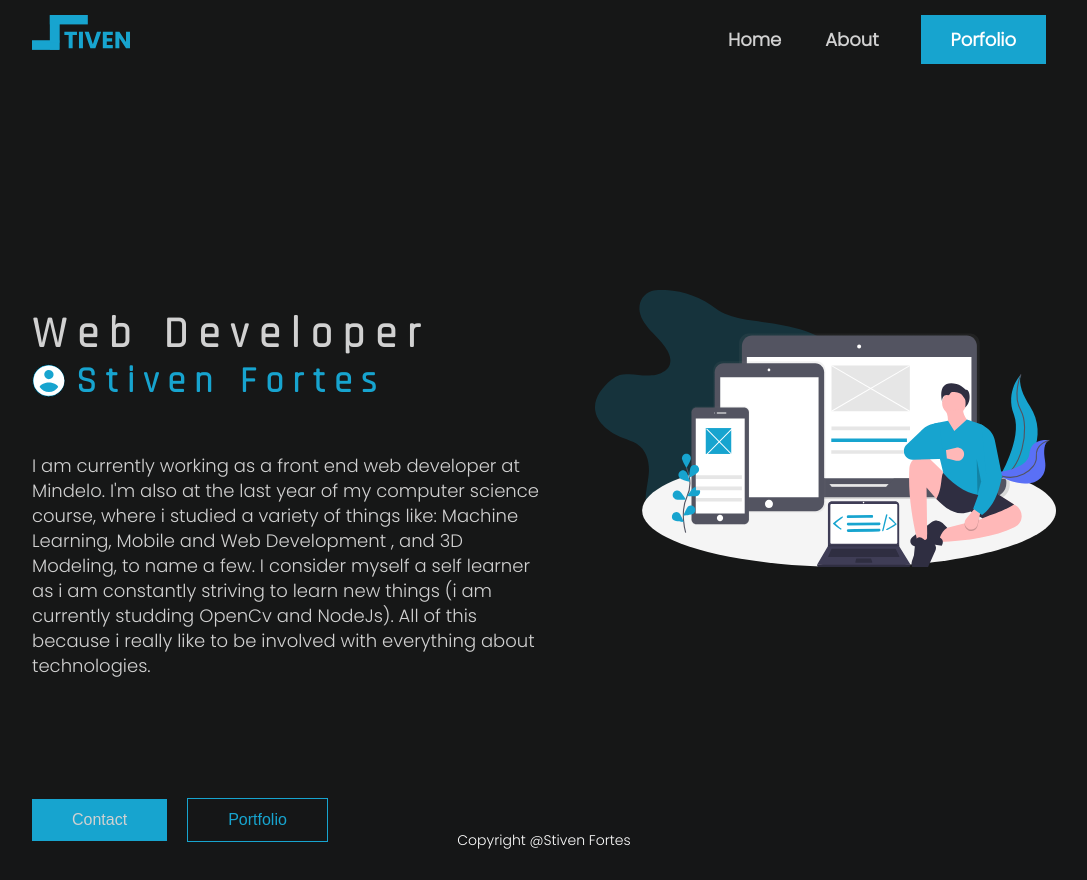
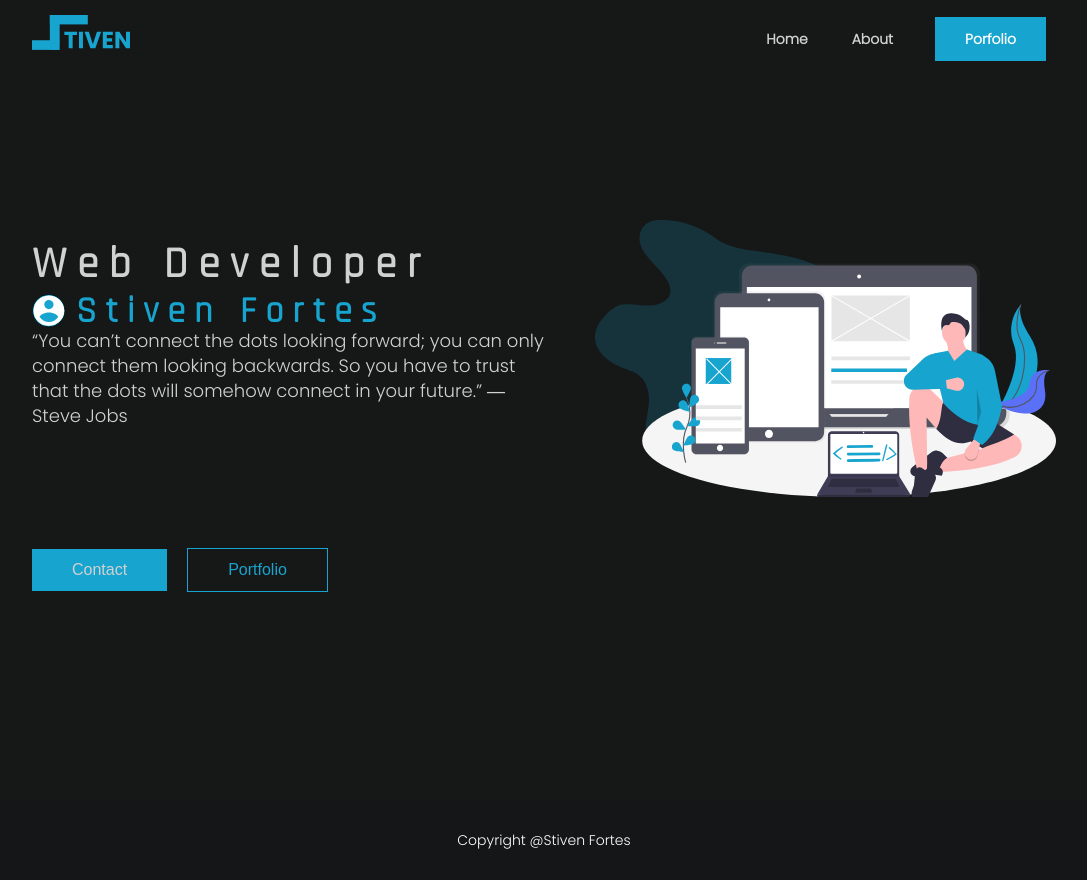
Before and after one commit to Stivifortes/Portfolio-FrontEnd-React, a React (Create React App) app: page / in a window 1280 px wide. Shown: the whole page, without its empty margins (96-1183 px from the left). Built offline with nearby package versions, Linux system fonts and the light colour scheme.

Commit message:
Changes related to my screen size

```diff
--- a/src/components/Form/index.js
+++ b/src/components/Form/index.js
@@ -28,7 +28,6 @@ export default function Form() {
       description: projectDescription.trim(),
       repository: projectRepositoryUrl.trim(),
       image_url: projectImageUrl.trim(),
-      id_user: 10,
     };
     try {
       const result = await api.post("/project", data);
--- a/src/components/Header/style.css
+++ b/src/components/Header/style.css
@@ -17,7 +17,7 @@ header {
     rgba(22, 23, 23, 1) 0%
   );
   top: 0;
-  z-index: 9999;
+  z-index: 9000;
 }
 
 nav {
@@ -28,7 +28,7 @@ nav {
 }
 .links {
   text-decoration: none;
-  font-size: 18px;
+  font-size: 14px;
   font-weight: 600;
   /* color: #737677; */
   color: #d1d1d1;
--- a/src/components/Modal/modal.css
+++ b/src/components/Modal/modal.css
@@ -8,7 +8,7 @@
   display: flex;
   justify-content: center;
   align-items: center;
-  z-index: 74;
+  z-index: 9999;
   box-sizing: border-box;
 }
 
@@ -16,7 +16,7 @@
   position: relative;
   width: 600px;
   background-color: #fff;
-  z-index: 1999;
+  z-index: 9999;
   padding: 20px;
   border-radius: 4px;
 }
--- a/src/components/Project/style.css
+++ b/src/components/Project/style.css
@@ -1,5 +1,5 @@
 .projectContainer {
-  width: 350px;
+  width: 300px;
   height: 250px;
   border: 1px solid #17a4cf;
   margin: 20px;
--- a/src/pages/About/about.css
+++ b/src/pages/About/about.css
@@ -47,7 +47,7 @@
 
 .callToAction {
   padding: 25px;
-  width: 22%;
+  width: 27%;
   height: 250px;
   border-radius: 5px;
   border: 1px solid #d1d1d1;
--- a/src/pages/About/index.js
+++ b/src/pages/About/index.js
@@ -17,7 +17,7 @@ export default function About() {
     <Layout>
       <div className="aboutContainer">
         <div className="wrappHero">
-          <section className="container">
+          <section className="container" style={{width: '90%'}}>
             <div className="hero">
               <h1 className="webDev">Stiven Fortes</h1>
               <h1 className="myName name2">Based in Mindelo, Cape Verde</h1>
@@ -70,7 +70,7 @@ export default function About() {
             </div>
             <div className="education">
               <div className="webDev" style={{ marginBottom: "20px" }}>
-                Work Experience
+                Resume
               </div>
               <div style={{ color: "#17a4cf", fontSize: "18px" }}>
                 Front-end Web Developer, Devgo Lda, 2020 - Present
--- a/src/pages/Home/index.js
+++ b/src/pages/Home/index.js
@@ -16,18 +16,18 @@ export default function Home() {
               Stiven Fortes
             </h1>
             <p className="intro">
-              {/* “You can’t connect the dots looking forward; you can only connect
+              “You can’t connect the dots looking forward; you can only connect
               them looking backwards. So you have to trust that the dots will
               somehow connect in your future.” ― Steve Jobs
-              <br /> */}
-              <br />I am currently working as a front end web developer at
+              <br />
+              {/* <br />I am currently working as a front end web developer at
               Mindelo. I'm also at the last year of my computer science course,
               where i studied a variety of things like: Machine Learning, Mobile
               and Web Development , and 3D Modeling, to name a few. I consider
               myself a self learner as i am constantly striving to learn new
               things (i am currently studding OpenCv and NodeJs). All of this
               because i really like to be involved with everything about
-              technologies.
+              technologies. */}
             </p>
             <div className="Buttons">
               <button>Contact</button>
--- a/src/pages/Home/style.css
+++ b/src/pages/Home/style.css
@@ -1,7 +1,7 @@
 .homeContainer {
   width: 100%;
   margin-top: 80px;
-  padding-top: 80px;
+  padding-top: 10px;
   box-sizing: border-box;
   height: 90vh;
   display: flex;
@@ -61,7 +61,7 @@
   line-height: 25px;
   /* color: #737677; */
   color: #d1d1d1;
-  margin-top: 30px;
+  margin-top: 0px;
 }
 
 .Buttons button {
--- a/src/pages/Portfolio/index.js
+++ b/src/pages/Portfolio/index.js
@@ -9,9 +9,7 @@ export default function Portfolio() {
         <div className="portfolioMain">
           <h1>My Personal Portfolio</h1>
           <p className="resume">
-            Lorem ipsum doloris aicajh korem ipsum doloris aicajh Lorem ipsum
-            doloris aicajhLorem ipsum doloris aicajhLorem ipsum doloris
-            aicajhLorem ipsum doloris aicajhLorem ipsum doloris aicajh
+            Last projects i've been working to Lorem ipsum doloris.
           </p>
           <ProjectList />
         </div>
--- a/src/pages/Portfolio/style.css
+++ b/src/pages/Portfolio/style.css
@@ -4,7 +4,7 @@
   display: flex;
   justify-content: center;
   margin-top: 80px;
-  padding: 80px;
+  padding: 20px;
   background: radial-gradient(
     circle,
     rgba(107, 106, 124, 1) 0%,
@@ -14,7 +14,7 @@
 }
 
 .portfolioMain {
-  width: 85%;
+  width: 90%;
 }
 
 .portfolioMain h1 {
```
